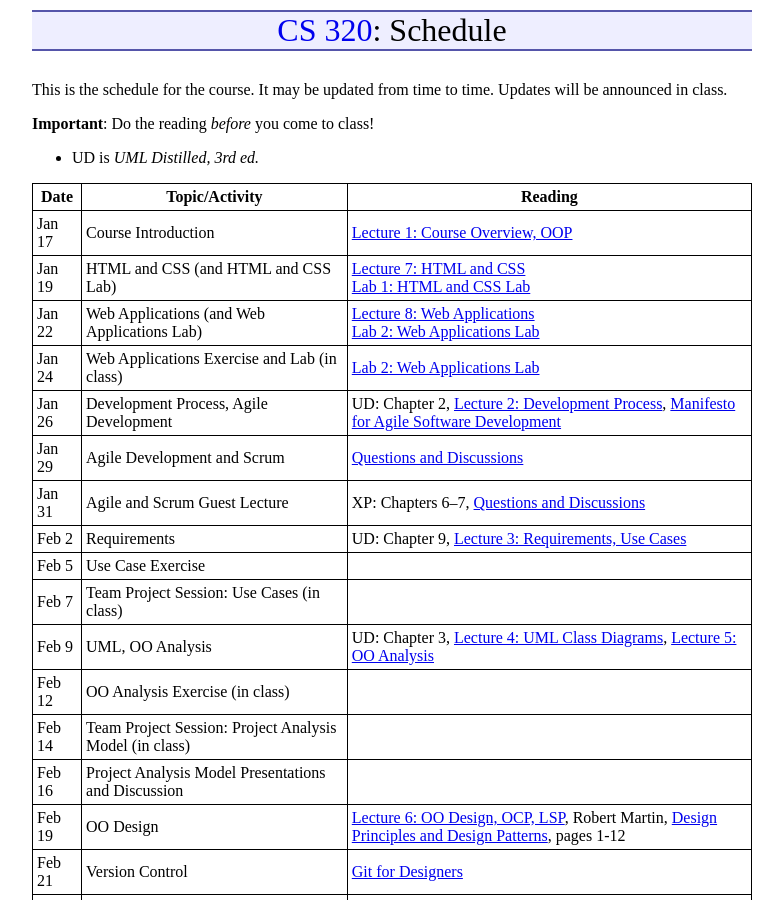
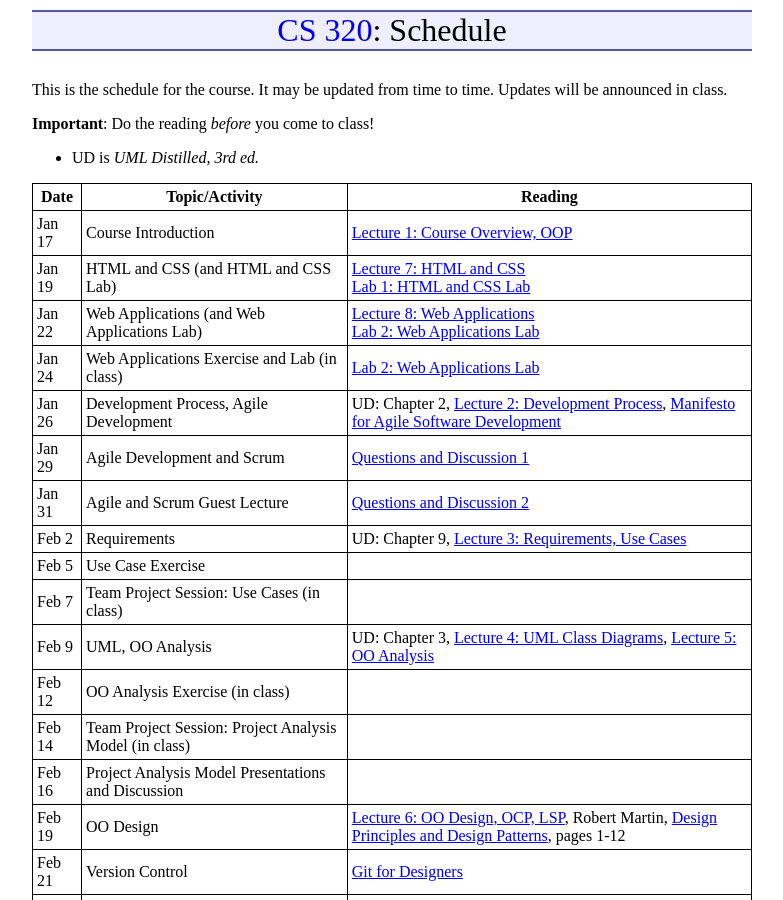
Before and after one commit to ycpcs/cs320-spring2018, a Jekyll site: the page built from schedule.md, in a window 1280 px wide and 900 px high. Shown: the whole window, without its empty margins (248-1031 px from the left). Built offline with Jekyll 4.4.1, drawn with Linux system fonts in a browser that asks for light colours.

Commit message:
updated schedule

```diff
--- a/schedule.md
+++ b/schedule.md
@@ -16,8 +16,8 @@ Jan 19 | HTML and CSS (and HTML and CSS Lab) | [Lecture 7: HTML and CSS](lecture
 Jan 22 | Web Applications (and Web Applications Lab) | [Lecture 8: Web Applications](lectures/lecture08.html)<br> [Lab 2: Web Applications Lab](./labs/lab02.html)
 Jan 24 | Web Applications Exercise and Lab (in class) | [Lab 2: Web Applications Lab](./labs/lab02.html)
 Jan 26 | Development Process, Agile Development | UD: Chapter 2, [Lecture 2: Development Process](lectures/lecture02.html), [Manifesto for Agile Software Development](http://www.agilemanifesto.org/)
-Jan 29 | Agile Development and Scrum  | [Questions and Discussions](lectures/XPdiscussion1_5.html)
-Jan 31 | Agile and Scrum Guest Lecture | XP: Chapters 6&ndash;7, [Questions and Discussions](lectures/XPdiscussion6_7.html)
+Jan 29 | Agile Development and Scrum  | [Questions and Discussion 1](lectures/XPdiscussion1_5.html)
+Jan 31 | Agile and Scrum Guest Lecture | [Questions and Discussion 2](lectures/XPdiscussion6_7.html)
 Feb 2  | Requirements | UD: Chapter 9, [Lecture 3: Requirements, Use Cases](lectures/lecture03.html)
 Feb 5  | Use Case Exercise |
 Feb 7  | Team Project Session: Use Cases (in class) |
```
